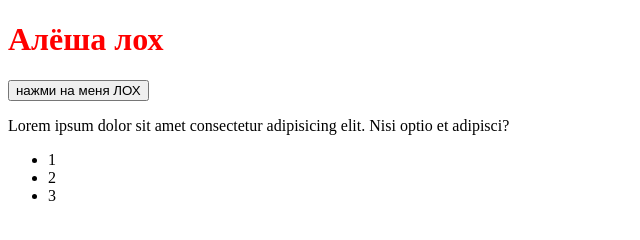
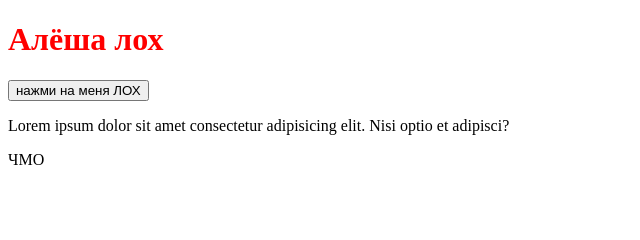
Before and after one commit to Kairat-Nobels/gitTest, a plain HTML site: page index.html in a window 1280 px wide. Shown: the full height of the page, 0-640 px from the left. Drawn offline with Linux system fonts and the light colour scheme.

Commit message:
fix: delete ul

```diff
--- a/index.html
+++ b/index.html
@@ -1,25 +1,17 @@
 <!DOCTYPE html>
 <html lang="en">
-
-<head>
+  <head>
     <meta charset="UTF-8" />
     <meta http-equiv="X-UA-Compatible" content="IE=edge" />
     <meta name="viewport" content="width=device-width, initial-scale=1.0" />
     <title>Git status</title>
-    <link rel="stylesheet" href="style.css">
-</head>
+    <link rel="stylesheet" href="style.css" />
+  </head>
 
-<body>
+  <body>
     <h1>Алёша лох</h1>
     <button>нажми на меня ЛОХ</button>
     <p>Lorem ipsum dolor sit amet consectetur adipisicing elit. Nisi optio et adipisci?</p>
-    <div>
-        <ul>
-            <li>1</li>
-            <li>2</li>
-            <li>3</li>
-        </ul>
-    </div>
-</body>
-
+    <div>ЧМО</div>
+  </body>
 </html>
```
